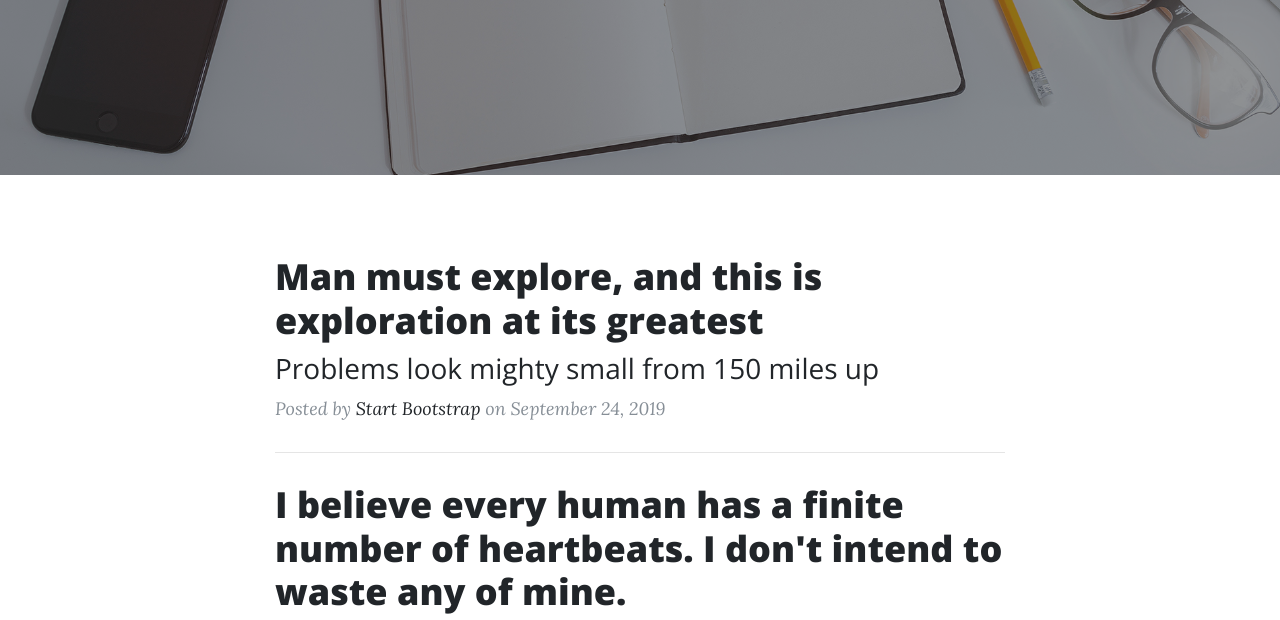
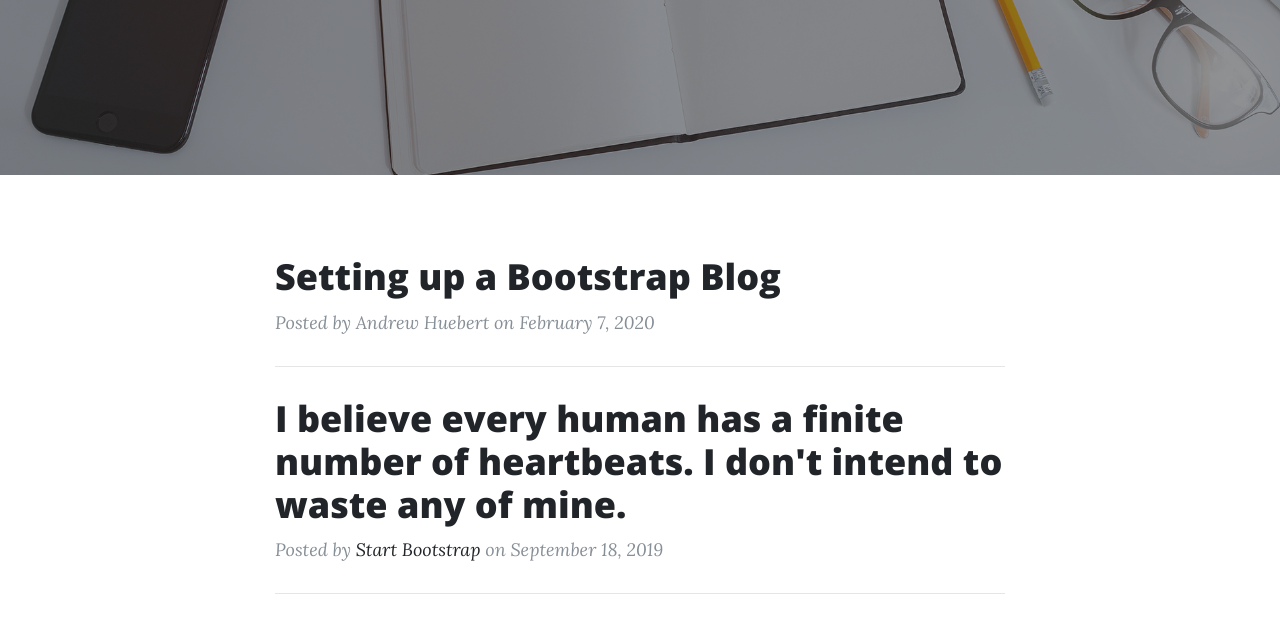
Before and after one commit to andrewHuebert/andrewHuebert.github.io, a website: page index.html in a window 1280 px wide. Shown: the part 453-1073 px from the top of the page. Drawn offline with nearby package versions, Linux system fonts and the light colour scheme.

Commit message:
Update index.html

```diff
--- a/index.html
+++ b/index.html
@@ -63,15 +63,10 @@
         <div class="post-preview">
           <a href="post.html">
             <h2 class="post-title">
-              Man must explore, and this is exploration at its greatest
+              Setting up a Bootstrap Blog
             </h2>
-            <h3 class="post-subtitle">
-              Problems look mighty small from 150 miles up
-            </h3>
           </a>
-          <p class="post-meta">Posted by
-            <a href="#">Start Bootstrap</a>
-            on September 24, 2019</p>
+          <p class="post-meta">Posted by Andrew Huebert on February 7, 2020</p>
         </div>
         <hr>
         <div class="post-preview">
```
